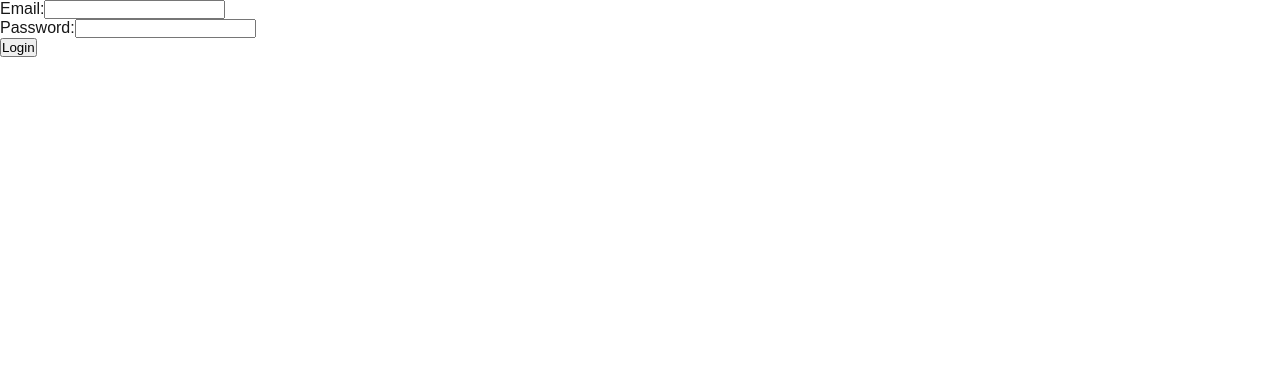
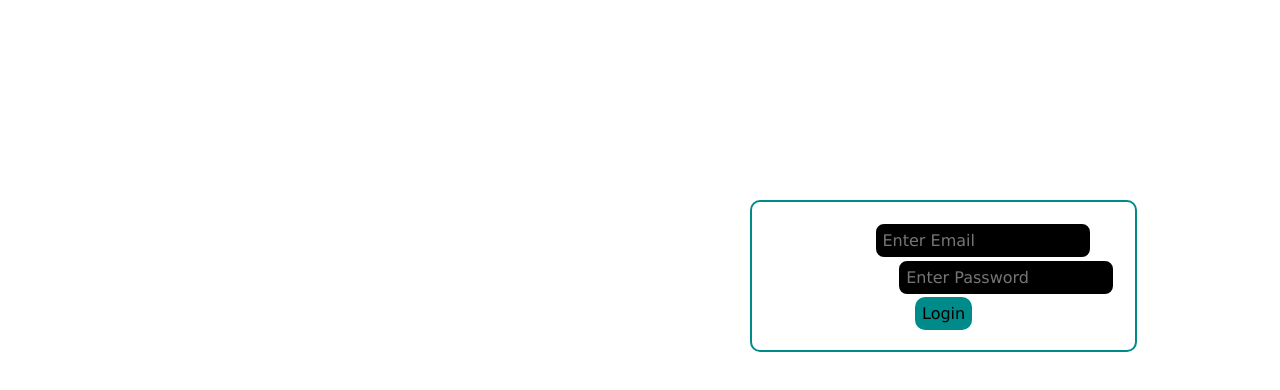
Before and after one commit to logicwise-suhani/NEXTJS-Library-Management-System, a Next.js app: page /login in a window 1280 px wide. Shown: the top 390 px of the page. Built offline with nearby package versions, Linux system fonts and the light colour scheme; no server answers.

Commit message:
Completed login module with css

```diff
--- a/src/app/login/Login.jsx
+++ b/src/app/login/Login.jsx
@@ -3,6 +3,7 @@
 import { useActionState, useEffect } from "react";
 import { useRouter } from "next/navigation";
 import { toast } from "react-toastify";
+import Button from "@/components/Button";
 
 const initialState = {
     success: false,
@@ -14,10 +15,7 @@ const initialState = {
 export default function Login({ createFormAction }) {
     const router = useRouter();
 
-    const [state, formAction, pending] = useActionState(
-        createFormAction,
-        initialState
-    );
+    const [state, formAction, pending] = useActionState(createFormAction, initialState);
 
     useEffect(() => {
         if (state?.error) {
@@ -31,23 +29,25 @@ export default function Login({ createFormAction }) {
                 localStorage.setItem("role", state.role);
             }
 
-            setTimeout(() => {
             if (state?.role === "ADMIN") {
                 router.push("/admin");
             } else {
                 router.push("/user");
             }
-            }, 500);
+
         }
     }, [state, router]);
 
     return (
+        <div className="login">
+            <div className="form">
                 <form action={formAction}>
 
                     <label>Email:</label>
                     <input
                         type="email"
                         name="email"
+                        placeholder="Enter Email"
                     />
 
                     <br />
@@ -55,12 +55,13 @@ export default function Login({ createFormAction }) {
                     <input
                         type="password"
                         name="password"
+                        placeholder="Enter Password"
                     />
 
                     <br />
-            <button type="submit" disabled={pending}>
-                {pending ? "Logging in..." : "Login"}
-            </button>
+                    <Button type="submit" disabled={pending} label={pending ? "Logging in..." : "Login"} />
                 </form>
+            </div>
+        </div>
     );
 }
--- a/src/components/Button.jsx
+++ b/src/components/Button.jsx
@@ -0,0 +1,13 @@
+"use client"
+
+export default function Button({ onClick, label }) {
+
+    return (
+        <>
+            <div className="all-buttons">
+                <button onClick={onClick}>{label}</button>
+            </div>
+        </>
+    )
+
+};
--- a/src/styles/globals.css
+++ b/src/styles/globals.css
@@ -47,3 +47,96 @@ a {
     color-scheme: dark;
   }
 }
+
+.all-buttons button {
+  cursor: pointer;
+  background-color: darkcyan;
+  outline: none;
+  border: none;
+  border-radius: 10px;
+  padding: 7px;
+  font-family: Lucida Sans Unicode;
+  font-size: 16px;
+}
+
+.form {
+  border: 2px solid darkcyan;
+  padding: 20px;
+  border-radius: 10px;
+  position: fixed;
+  top: 200px;
+  left: 750px;
+}
+
+.form form {
+  color: white;
+  font-family: Lucida Sans Unicode;
+  font-size: 25px;
+  text-align: center;
+}
+
+.form input {
+  border-radius: 10px;
+  border: 2px solid white;
+  padding: 7px;
+  outline: none;
+  background-color: black;
+  color: white;
+  font-family: Lucida Sans Unicode;
+  font-size: 16px;
+}
+
+.navbar {
+  position: fixed;
+  top: 0;
+  left: 225px;
+  right: 0;
+  height: 70px;
+  background-color: darkcyan;
+  display: flex;
+  align-items: center;
+  justify-content: space-between;
+  padding: 0 25px;
+  color: white;
+  font-family: "Lucida Sans Unicode";
+  font-size: 18px;
+  z-index: 1000;
+}
+
+.navbar h3 {
+  margin: 0;
+}
+
+.side-panel {
+  height: 100vh;
+  background-color: darkcyan;
+  width: 225px;
+  position: fixed;
+  left: 0;
+  top: 0;
+}
+
+.side-panel h3 {
+  color: darkblue;
+  font-family: Lucida Sans Unicode;
+  font-size: 30px;
+  text-align: center;
+}
+
+.side-panel-btns {
+  margin-top: 60px;
+  display: flex;
+  flex-direction: column;
+  gap: 40px;
+}
+
+.side-panel-btns Button {
+  padding: 10px 46px;
+  border-bottom: 2px solid white;
+  margin: 7px;
+}
+
+.side-panel-btns Button:hover {
+  border-bottom: 2px solid rgb(0, 97, 97);
+  color: black;
+}
```
Also changed, not shown: src/app/admin/page.js (+40 -3 lines), src/app/user/layout.js (added, +9 -0 lines), src/components/Navbar.jsx (+13 -0 lines), src/styles/page.module.css (+0 -64 lines), src/services/BookService.js (added), src/services/UserService.js (added). Lines whose indentation alone changed are shown as unchanged.
